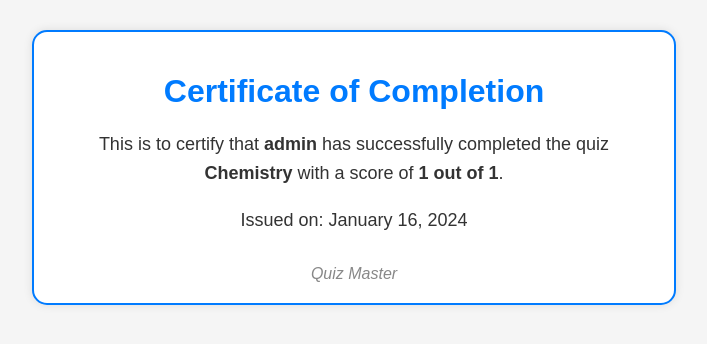
After one commit to Nirob-Barman/Quiz-Master, a Django app: page /generate_certificate/56/ in a window 1280 px wide. The commit adds this page. Shown: the top 344 px of the page, without its empty margins (286-993 px from the left). Run offline with Django 4.2, Linux system fonts and the light colour scheme; a user stored in the database is signed in; data comes from the database, SQL or seed files in the repository; both versions use the stored data as it was after the commit.

Commit message:
certificate

```diff
--- a/QuizMaster/urls.py
+++ b/QuizMaster/urls.py
@@ -18,7 +18,7 @@ from django.contrib import admin
 from django.urls import path, include
 from django.conf import settings
 from django.conf.urls.static import static
-from core.views import home, quiz_view, quiz_result, quiz_history, leaderboard, rate_quiz, rating_history, delete_rating, remove_user, QuizCreationContestView
+from core.views import home, quiz_view, quiz_result, quiz_history, leaderboard, rate_quiz, rating_history, delete_rating, remove_user, QuizCreationContestView, generate_certificate
 
 urlpatterns = [
     path('admin/', admin.site.urls),
@@ -35,6 +35,7 @@ urlpatterns = [
     path('leaderboard/', leaderboard, name='leaderboard'),
     path('quiz_creation_contest/', QuizCreationContestView.as_view(),
          name='quiz_creation_contest'),
+    path('generate_certificate/<int:history_id>/', generate_certificate, name='generate_certificate'),
     path('remove_user/<int:user_id>/', remove_user, name='remove_user'),
     path('accounts/', include('accounts.urls')),
     # path('core/', include('core.urls')),
--- /dev/null
+++ b/core/templates/certificate_template.html
@@ -0,0 +1,57 @@
+<!DOCTYPE html>
+<html lang="en">
+
+<head>
+    <meta charset="UTF-8">
+    <meta name="viewport" content="width=device-width, initial-scale=1.0">
+    <title>Certificate of Completion</title>
+    <style>
+        body {
+            font-family: 'Arial', sans-serif;
+            text-align: center;
+            margin: 30px;
+            background-color: #f5f5f5;
+            color: #333;
+        }
+
+        .certificate {
+            border: 2px solid #007BFF;
+            padding: 20px;
+            border-radius: 15px;
+            background-color: #fff;
+            box-shadow: 0 0 10px rgba(0, 0, 0, 0.1);
+            max-width: 600px;
+            margin: auto;
+        }
+
+        h1 {
+            color: #007BFF;
+            margin-bottom: 20px;
+        }
+
+        p {
+            font-size: 18px;
+            line-height: 1.6;
+            margin-bottom: 15px;
+        }
+
+        .signature {
+            margin-top: 30px;
+            font-style: italic;
+            color: #888;
+        }
+    </style>
+</head>
+
+<body>
+    <div class="certificate">
+        <h1>Certificate of Completion</h1>
+        <p>This is to certify that <strong>{{ user.username }}</strong> has successfully completed the quiz
+            <strong>{{ history.quiz.title }}</strong> with a score of <strong>{{ history.score }} out of {{ history.totalMarks }}</strong>.
+        </p>
+        <p>Issued on: {{ history.completed_at|date:"F j, Y" }}</p>
+        <div class="signature">Quiz Master</div>
+    </div>
+</body>
+
+</html>
--- a/core/views.py
+++ b/core/views.py
@@ -11,6 +11,9 @@ from quizzes.models import QuizRating
 from django.contrib.auth.decorators import login_required, user_passes_test
 from django.views import View
 
+from django.http import HttpResponse
+from django.template.loader import get_template
+from django.views.decorators.csrf import csrf_exempt
 
 @login_required
 def quiz_view(request, category_slug):
@@ -278,3 +281,31 @@ class QuizCreationContestView(View):
 
     def get(self, request, *args, **kwargs):
         return render(request, self.template_name)
+
+
+@login_required
+@csrf_exempt
+def generate_certificate(request, history_id):
+    history = get_object_or_404(UserQuizHistory, id=history_id)
+
+    # You can customize the certificate content here
+    certificate_content = f"Certificate of Completion\n\nThis is to certify that {request.user.username} has successfully completed the quiz {history.quiz.title} with a score of {history.score} out of {history.totalMarks}.\n\nDate: {history.completed_at}"
+
+    # Create an HTML response
+    template = get_template('certificate_template.html')
+    context = {'content': certificate_content, 'user': request.user, 'history': history}
+    html_content = template.render(context)
+
+    # Convert HTML to PDF (You may need to install the required library)
+    # Example using pdfkit: https://pypi.org/project/pdfkit/
+    # You can choose any other library or method for converting HTML to PDF
+    # pdf_content = pdfkit.from_string(html_content, False)
+
+    # Save the PDF to a file
+    # with open(f'certificate_{history_id}.pdf', 'wb') as pdf_file:
+    #     pdf_file.write(pdf_content)
+
+    # Save the certificate to UserQuizHistory model
+    # history.certificate.save(f'certificate_{history_id}.pdf', File(pdf_file))
+
+    return HttpResponse(html_content)
--- a/quizzes/models.py
+++ b/quizzes/models.py
@@ -80,6 +80,7 @@ class UserQuizHistory(models.Model):
     completed_at = models.DateTimeField(auto_now_add=True)
     selected_choices = models.ManyToManyField(
         Choice, related_name='selected_choices', blank=True)
+    certificate = models.FileField(upload_to='certificates/', blank=True, null=True)
 
     def __str__(self):
         return self.user.username
```
Also changed, not shown: core/templates/quiz_history.html (+11 -0 lines), db.sqlite3, quizzes/migrations/0012_userquizhistory_certificate.py (added).
